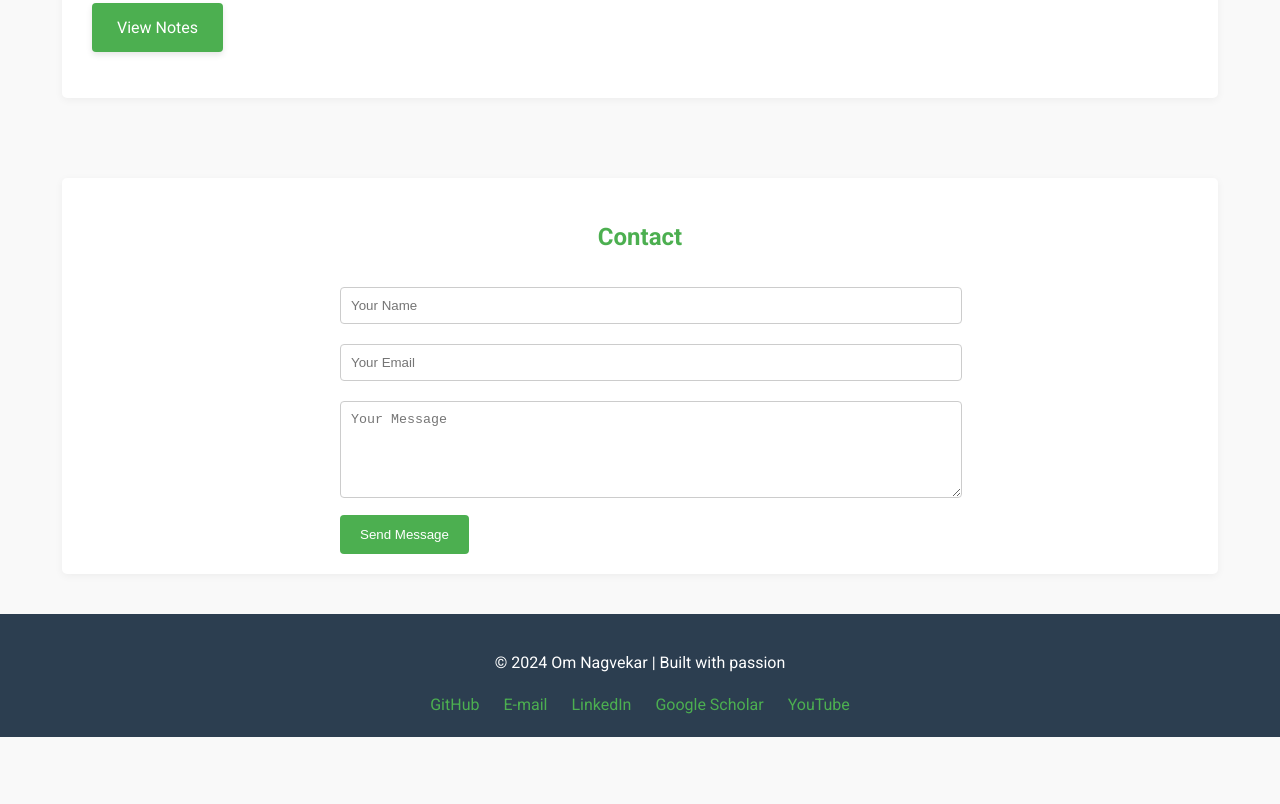
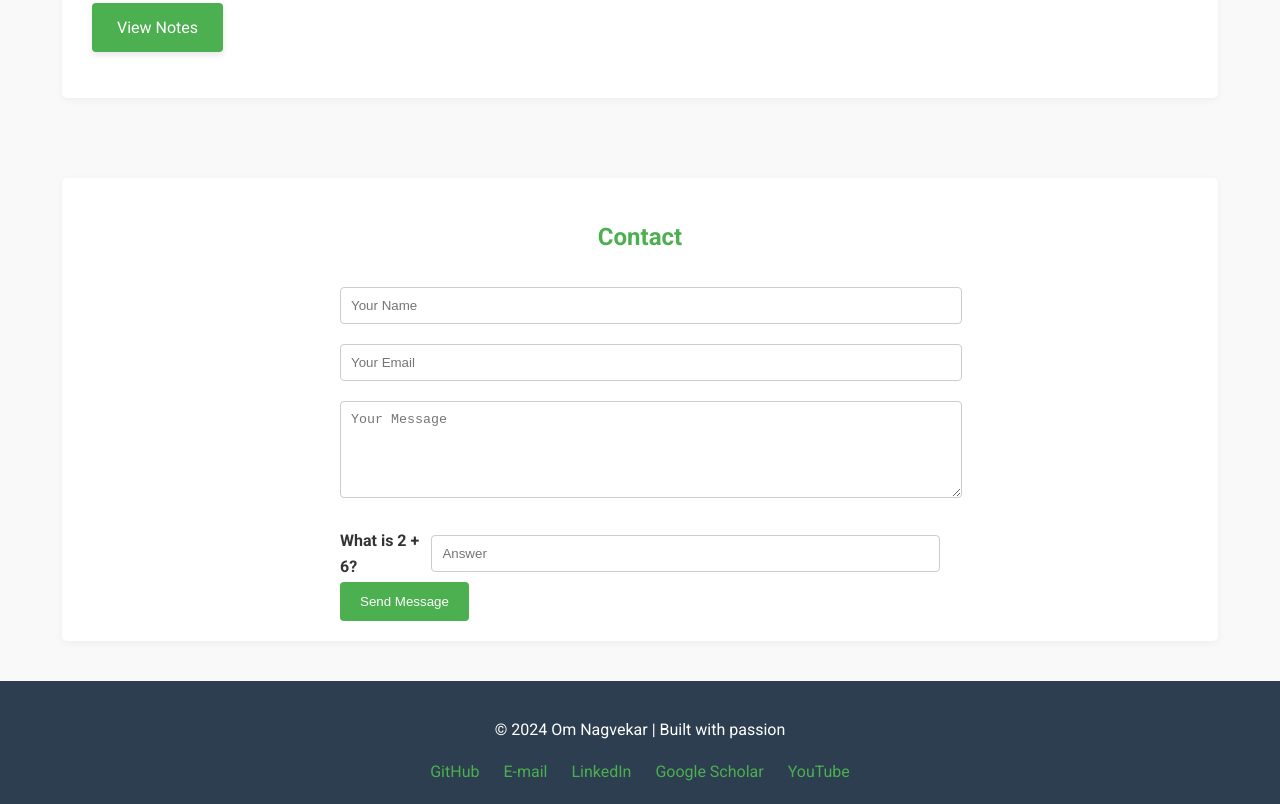
Before and after one commit to OmNagvekar/OmNagvekar.github.io, a website: page index.html in a window 1280 px wide. Shown: the part 3566-4370 px from the top of the page. Before the commit the page ends 4303 px from the top, so only its background shows below. Drawn offline with nearby package versions, Linux system fonts and the light colour scheme.

Commit message:
Added captcha

```diff
--- a/index.html
+++ b/index.html
@@ -152,6 +152,16 @@
 
     form button:hover {
       background: #43a047;
+    }
+    #captchaBox {
+      display: flex;
+      align-items: center;
+      margin-top: 10px;
+    }
+
+    #captchaQuestion {
+      font-weight: bold;
+      margin-right: 10px;
     }
 
     /* Footer */
@@ -417,6 +427,10 @@
         <input type="text" name="name" placeholder="Your Name" required>
         <input type="email" name="email" placeholder="Your Email" required>
         <textarea name="message" placeholder="Your Message" rows="5" required></textarea>
+        <div id="captchaBox">
+          <span id="captchaQuestion"></span>
+          <input type="text" id="captchaAnswer" placeholder="Answer" required />
+        </div>
         <button type="submit">Send Message</button>
       </form>
     </div>
@@ -439,10 +453,30 @@
   <script>
     // Initialize EmailJS with your User ID
     emailjs.init("hRKO_15PweTZtUhDj"); // Replace with your EmailJS User ID
+    // CAPTCHA Logic
+    const captchaQuestion = document.getElementById("captchaQuestion");
+    const captchaAnswer = document.getElementById("captchaAnswer");
+
+    let correctAnswer;
+
+    function generateCaptcha() {
+      const a = Math.floor(Math.random() * 10) + 1;
+      const b = Math.floor(Math.random() * 10) + 1;
+      correctAnswer = a + b;
+      captchaQuestion.textContent = `What is ${a} + ${b}?`;
+    }
+
+  generateCaptcha(); // call once at load
 
     document.getElementById('contact-form').addEventListener('submit', function (e) {
       e.preventDefault();
 
+      if (parseInt(captchaAnswer.value) !== correctAnswer) {
+        alert("Incorrect CAPTCHA answer. Please try again.");
+        generateCaptcha(); // regenerate on failure
+        captchaAnswer.value = "";
+        return;
+      }
       const name = document.querySelector('input[name="name"]').value;
       const email = document.querySelector('input[name="email"]').value;
       const message = document.querySelector('textarea[name="message"]').value;
```
